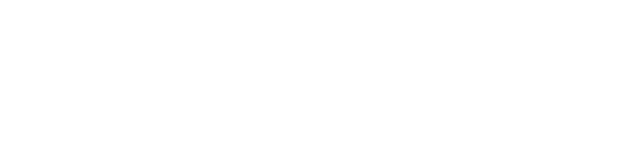
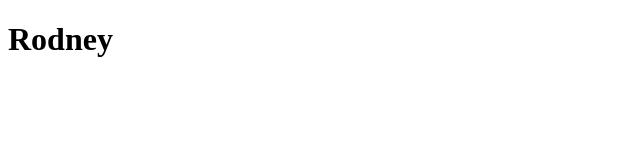
Before and after one commit to smc61730/cabrera.github.io, a plain HTML site: page index.html in a window 1280 px wide. Shown: the whole page, without its empty margins (0-640 px from the left). Drawn offline with Linux system fonts and the light colour scheme.

Commit message:
Update index.html

```diff
--- a/index.html
+++ b/index.html
@@ -7,6 +7,7 @@
      </head>
 
      <body>
+         <h1>Rodney</h1>
 
 
      </body>
```
